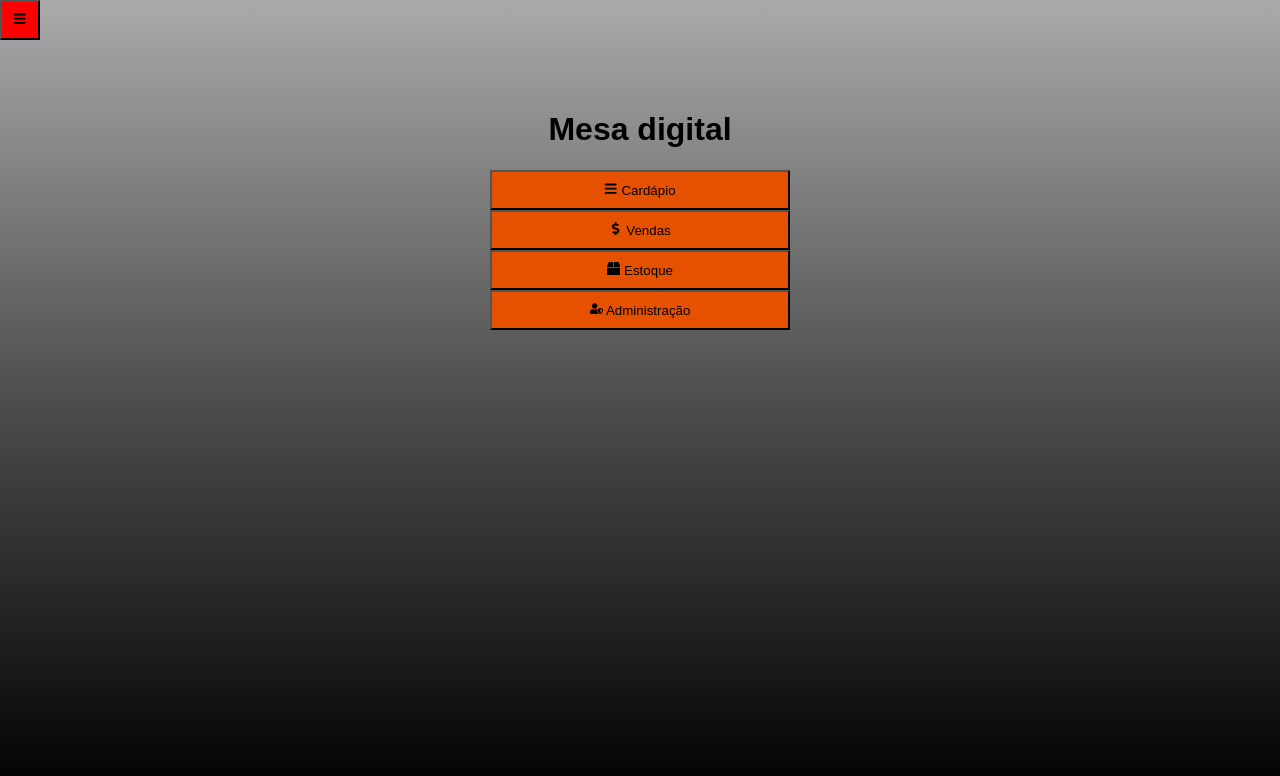
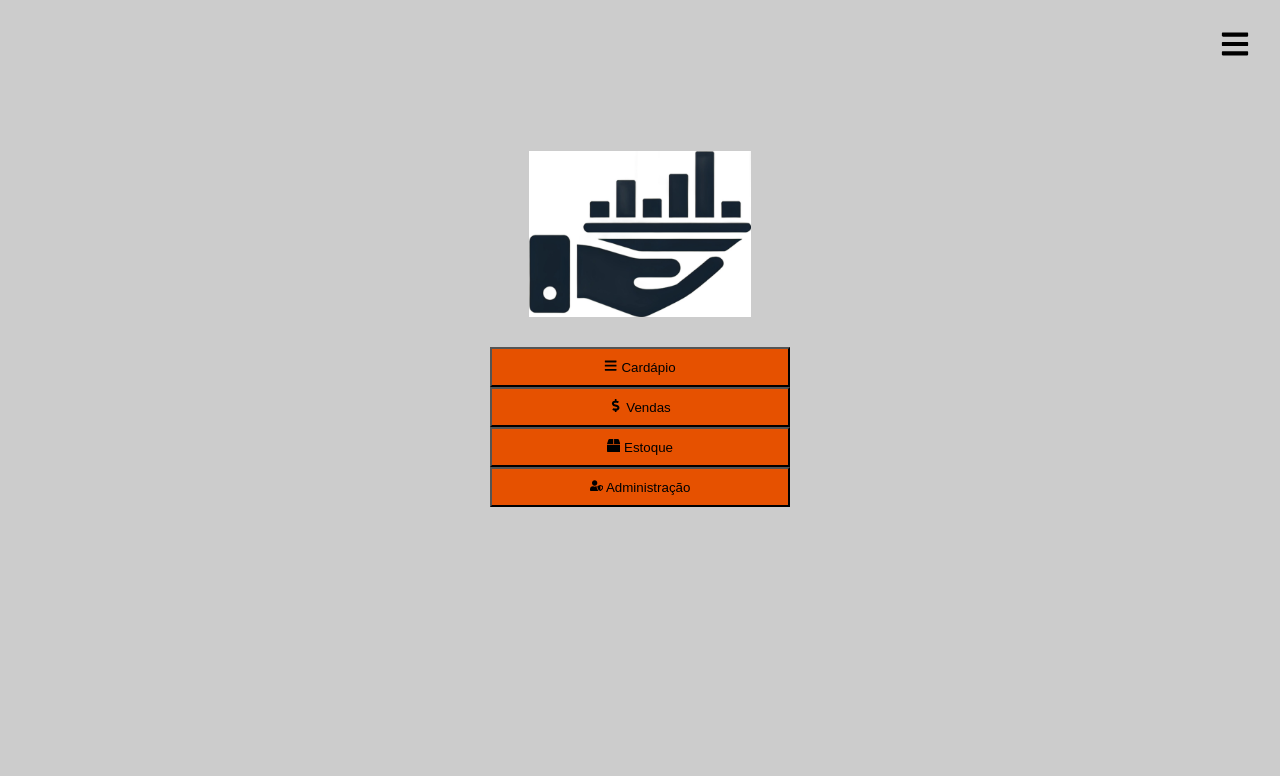
Before and after one commit to Gabriel132002/MesaDigital, a React (Vite) app: page / in a window 1280 px wide. Shown: the top 776 px of the page. Built offline with nearby package versions, Linux system fonts and the light colour scheme.

Commit message:
adicionado imagem e sidebar configurada

```diff
--- a/src/page/Home.css
+++ b/src/page/Home.css
@@ -10,15 +10,17 @@ html {
 
 body {
   outline: 5px solid red;
-  background: linear-gradient(to bottom, #aaaaac, #4e4d4d, #000000);
+  background-color: #cccccc;
 }
 
 #title-container {
   margin-top: 50px;
 }
 
-#title-h1 {
-  color: black;
+#logo{
+  width: 222px;
+  height: 166px;
+  background-color: transparent;
 }
 
 #container {
@@ -28,19 +30,31 @@ body {
   flex-direction: column;
 }
 
-button{
+button {
   width: 300px;
   height: 40px;
-  background-color: #E65100;
+  background-color: #e65100;
+  transition: transform 0, 1s ease, background-color 0.3s ease;
 }
 
-.header{
-  display: flex;
-  justify-content: flex-end;
-  padding: 10px;
+button:active {
+  transform: scale(0.95);
 }
 
-#side-button{
-  background-color: red;
-  width: 40px;
+button:hover {
+  cursor: pointer;
 }
+
+#side-button-container {
+  margin-top: 10px;
+  margin-right: 10px;
+  display: block;
+  align-self: flex-end;
+}
+
+#side-button {
+  background-color: transparent;
+  width: 70px;
+  height: 70px;
+  border: none;
+}
--- a/src/page/Home.jsx
+++ b/src/page/Home.jsx
@@ -1,5 +1,6 @@
 import { useState } from 'react';
 import './Home.css';
+import Logo from '../assets/images/logo.jpg';
 import SideBar from './SideBar';
 import { FaUserShield, FaBox, FaBars, FaDollarSign } from 'react-icons/fa';
 
@@ -11,22 +12,20 @@ function Home() {
   };
 
   const handleClose = () => {
-    setIsSideBarOpen(false)
-  }
+    setIsSideBarOpen(false);
+  };
 
   return (
     <div>
-      <header>
-        <button id="side-button" onClick={toggleSideBar}>
-          <FaBars />
-        </button>
-      </header>
-
-      {isSideBarOpen && <SideBar onClose={handleClose} />}
-
       <div id="container">
+        <div id="side-button-container">
+          <button id="side-button" onClick={toggleSideBar}>
+            <FaBars size={30} />
+          </button>
+        </div>
+        {isSideBarOpen && <SideBar onClose={handleClose} />}
         <div id="title-container">
-          <h1 id="title-h1">Mesa digital</h1>
+          <h1 ><img src={Logo} alt="Imagem principal" id="logo"/></h1>
         </div>
 
         <div id="btns-container">
--- a/src/page/SideBar.css
+++ b/src/page/SideBar.css
@@ -1,33 +1,97 @@
-#sideBar {
-  width: 250px;
-  height: 100vh;
-  background-color: #333;
-  color: white;
-  position: fixed;
-  top: 0;
-  left: 0;
-  padding: 20px;
+body,
+html {
+  margin: 0;
+  padding: 0;
 }
 
-#sideBar ul{
-    list-style: none;
-    padding: 0;
+#sideBar {
+  position: fixed;
+  right: 393px;
+  top: 0;
+  width: 393px;
+  height: 100%;
+  background-color: #ffab40;
+  transform: translateX(100%);
+  font-family: Arial, sans-serif;
 }
 
-#sideBar h2{
-    color: red;
+#list-container {
+  width: 240px;
 }
 
-#sideBar li{
-    margin: 20px 0;
-    display: flex;
-    align-items: center;
+#sideBar ul {
+  color: black;
+  list-style: none;
 }
 
-#sideBar li:hover{
-    color: white;
+#sideBar h2 {
+  color: black;
 }
 
-#fabars{
-    width: 40px;
+#sideBar li {
+  display: flex;
+  align-items: center;
+  color: black;
 }
+
+#sideBar li:hover {
+  color: white;
+}
+
+#fabars-button-container {
+  margin-top: 10px;
+  margin-right: 10px;
+  display: block;
+  align-self: flex-end;
+}
+
+#fabars-button {
+  background-color: transparent;
+  border: none;
+  width: 70px;
+  height: 70px;
+}
+
+#config-container {
+  margin: 0;
+  padding: 0;
+  margin-top: 10px;
+}
+
+#sidebar-button-config {
+  background-color: transparent;
+  border: none;
+  width: auto;
+  font-size: 20px;
+  display: flex;
+  justify-self: start;
+}
+
+#signout-container {
+  margin: 0;
+  margin-top: 10px;
+  padding: 0;
+}
+
+#sidebar-button-signout {
+  background-color: transparent;
+  border: none;
+  width: auto;
+  font-size: 20px;
+  display: flex;
+  justify-self: start;
+}
+
+#help-container {
+  margin: 0;
+  padding: 0;
+}
+
+#sidebar-button-help {
+  background-color: transparent;
+  border: none;
+  width: auto;
+  font-size: 20px;
+  display: flex;
+  justify-self: start;
+}
--- a/src/page/SideBar.jsx
+++ b/src/page/SideBar.jsx
@@ -1,20 +1,40 @@
 import './SideBar.css';
-import { FaBars } from 'react-icons/fa';
+import { FaBars, FaQuestionCircle, FaCog, FaSignOutAlt } from 'react-icons/fa';
 
 // eslint-disable-next-line react/prop-types
 function SideBar({ onClose }) {
   return (
     <div id="sideBar">
-      <button id="fabars" onClick={onClose}>
-        <FaBars />
-      </button>
-      <h2>Ajuda</h2>
-      <ul>
-        <li>Ajuda</li>
-      </ul>
-      <ul>
-        <li>Configuração</li>
-      </ul>
+      <div id="container">
+        <div id="fabars-button-container">
+          <button id="fabars-button" onClick={onClose}>
+            <FaBars size={30} />
+          </button>
+        </div>
+        <div id="list-container">
+          <ul id='help-container'>
+            <li>
+              <button id="sidebar-button-help">
+                <FaQuestionCircle /> Ajuda
+              </button>
+            </li>
+          </ul>
+          <ul id='config-container'>
+            <li>
+              <button id="sidebar-button-config">
+                <FaCog /> Configuração
+              </button>
+            </li>
+          </ul>
+          <ul id="signout-container">
+            <li>
+              <button id="sidebar-button-signout">
+                <FaSignOutAlt /> Sair
+              </button>
+            </li>
+          </ul>
+        </div>
+      </div>
     </div>
   );
 }
```
Also changed, not shown: src/assets/images/logo.jpg (added).
